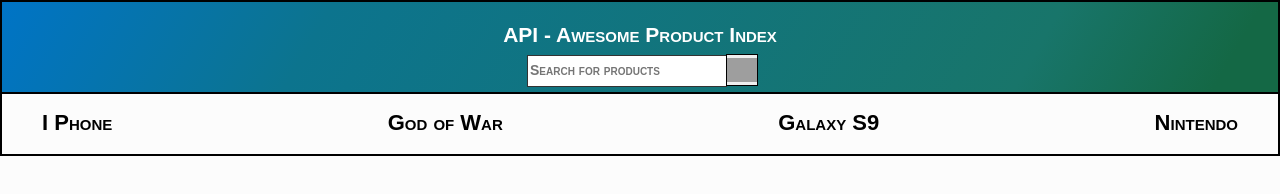
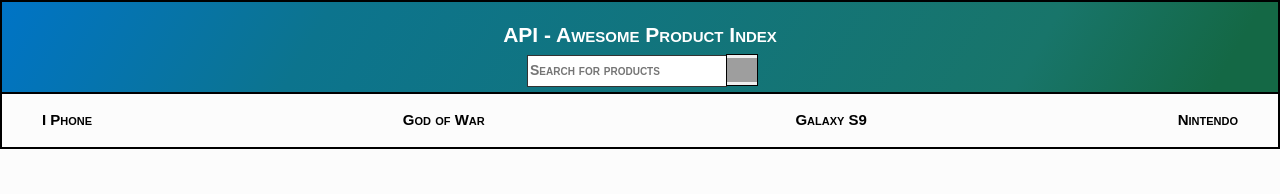
Before and after one commit to J-Vega/API-Awesome-Product-Index, a plain HTML site: page index.html in a window 1280 px wide. Drawn offline with nearby package versions, Linux system fonts and the light colour scheme; grey boxes are pictures that could not be loaded.

Commit message:
Repolished code, added comments

```diff
--- a/float-grid.css
+++ b/float-grid.css
@@ -20,11 +20,12 @@
 }
 
 @media only screen and (min-width:260px){
-	li{
+	.quickSearch{
 		font-size: 15px;
 	}
 
 	#quickSearch2{
+		/*Remove second quick search term on small screen*/
 		display: none;
 	}
 
@@ -38,6 +39,7 @@
 		width: 35%;
 	}
 	.searchGif img{
+		/*Remove gifs from loading screen on small viewports*/
 		display: none;
 	}
 	.inlineTop{
@@ -67,7 +69,6 @@
 	}
 
 }
-/*col-3 are youtube results, col-4 are etsy and wlamart*/
 
 @media only screen and (min-width:540px){
 	li{
```
